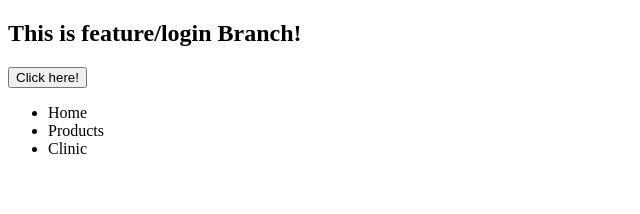
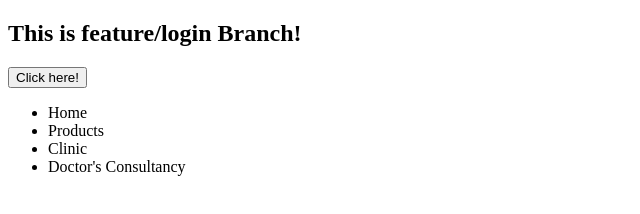
Before and after one commit to christoscripts/Codebase, a plain HTML site: page index.html in a window 1280 px wide. Shown: the whole page, without its empty margins (0-640 px from the left). Drawn offline with Linux system fonts and the light colour scheme.

Commit message:
Commit for CEO's agenda!

```diff
--- a/index.html
+++ b/index.html
@@ -16,6 +16,7 @@
         <li>Home</li>
         <li>Products</li>
         <li>Clinic</li>
+        <li>Doctor's Consultancy</li>
     </ul>
 
 
```
